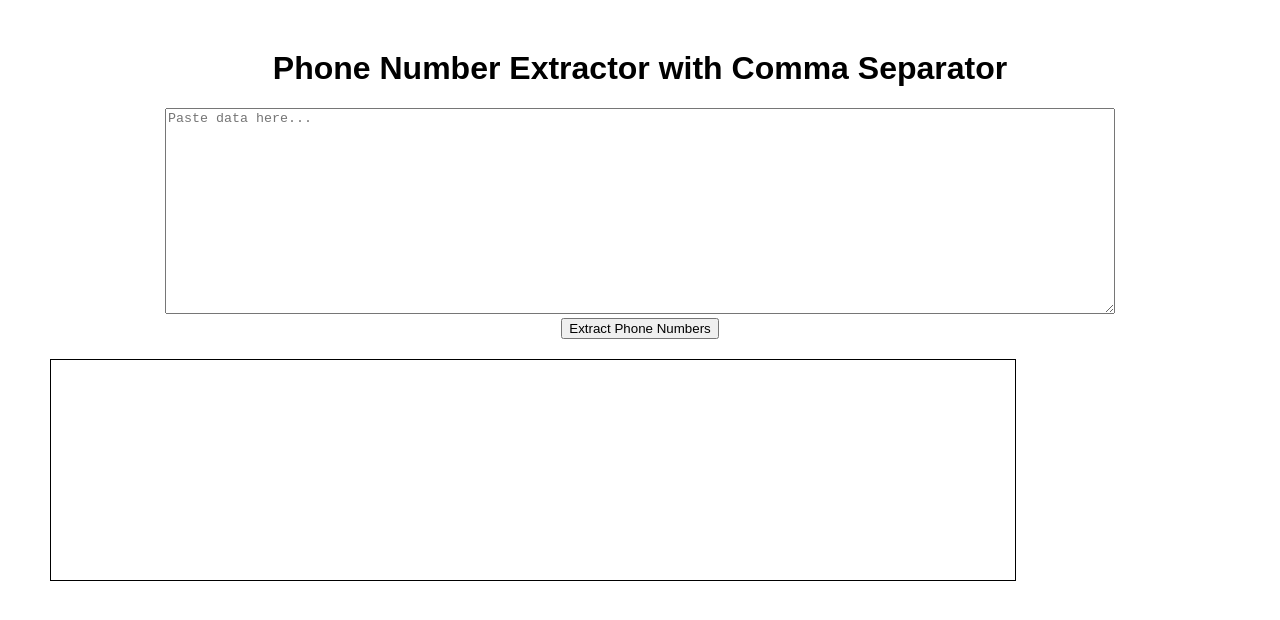
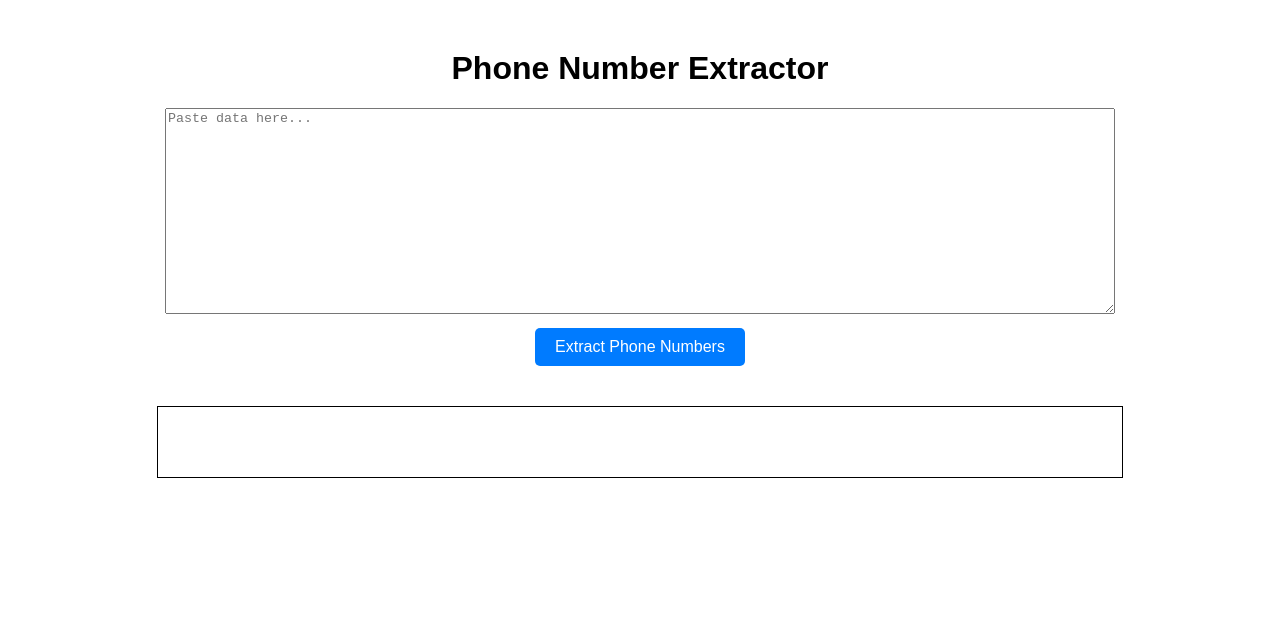
Before and after one commit to oladimeji-ajeniya/phone-number-extractor, a plain HTML site: page index.html in a window 1280 px wide. Drawn offline with Linux system fonts and the light colour scheme.

Commit message:
update code

```diff
--- a/index.html
+++ b/index.html
@@ -1,7 +1,7 @@
 <!DOCTYPE html>
 <html>
 <head>
-    <title>Phone Number Extractor with Comma Separator</title>
+    <title>Phone Number Extractor</title>
     <style>
         body {
             font-family: Arial, sans-serif;
@@ -13,21 +13,39 @@
             height: 200px;
         }
         #result {
-            margin-top: 20px;
             font-family: monospace;
             white-space: pre-wrap;
             border: 1px solid black;
             padding: 10px;
             width: 80%;
-            height: 200px;
+            height: 50px;
+            overflow: hidden;
+            text-overflow: ellipsis;
+            white-space: nowrap;
+            margin: auto;
+            margin-top: 40px;
+        }
+        button {
+            background-color: #007bff;
+            color: white;
+            padding: 10px 20px;
+            border: none;
+            border-radius: 5px;
+            cursor: pointer;
+            font-size: 16px;
+            margin-top: 10px;
+            transition: background-color 0.3s ease;
+        }
+        button:hover {
+            background-color: #0056b3;
         }
     </style>
 </head>
 <body>
-    <h1>Phone Number Extractor with Comma Separator</h1>
+    <h1>Phone Number Extractor</h1>
     <textarea id="dataInput" placeholder="Paste data here..."></textarea>
     <br>
-    <button onclick="extractPhoneNumbers()">Extract Phone Numbers</button>
+    <button class="button" onclick="extractPhoneNumbers()">Extract Phone Numbers</button>
     <div id="result"></div>
 
     <script>
@@ -41,10 +59,10 @@
             const lines = data.split('\n');
             const phoneNumbers = lines.map(line => line.split(/\s+/)[0]);
 
-            // Add a comma at the end of each line
-            const formattedPhoneNumbers = phoneNumbers.map(phoneNumber => phoneNumber + ',');
+            // Format the phone numbers horizontally with comma separator
+            const formattedPhoneNumbers = phoneNumbers.join(',');
 
-            document.getElementById("result").textContent = formattedPhoneNumbers.join('\n');
+            document.getElementById("result").textContent = formattedPhoneNumbers;
         }
     </script>
 </body>
```
